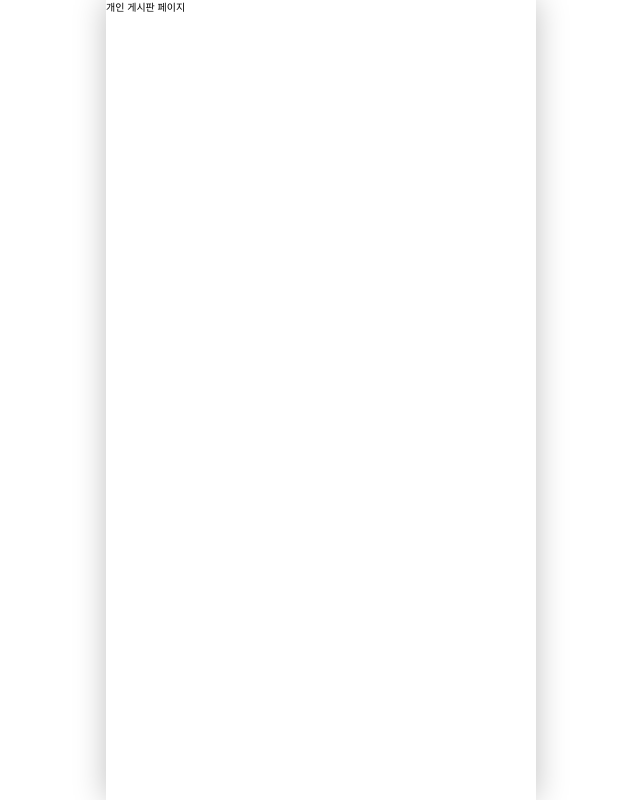
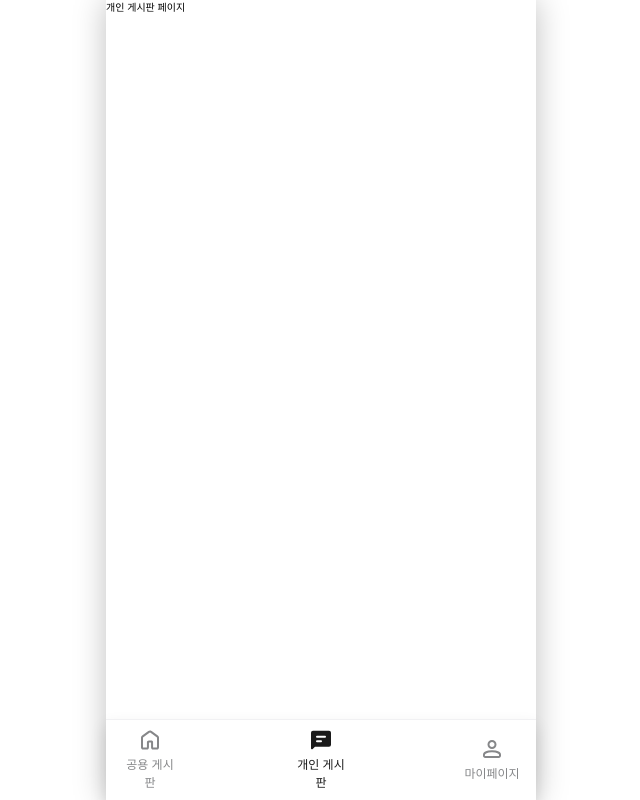
Before and after one commit to CapstoneDesign26-WELOG/FE, a React (Vite) app: page / in a window 1280 px wide. Shown: the whole page, without its empty margins (319-959 px from the left). Built offline with nearby package versions, Linux system fonts and the light colour scheme; a web font is replaced by a local one.

Commit message:
feat: layout 추가

```diff
--- /dev/null
+++ b/src/shared/routes/layout.jsx
@@ -0,0 +1,14 @@
+import { Outlet } from 'react-router-dom';
+import BottomNavigation from '../components/bottom-navigation/bottom-navigation';
+
+const Layout = () => (
+  <div className="flex min-h-screen flex-col">
+    <main className="flex-1">
+      <Outlet />
+    </main>
+
+    <BottomNavigation />
+  </div>
+);
+
+export default Layout;
--- a/src/shared/routes/router.jsx
+++ b/src/shared/routes/router.jsx
@@ -6,8 +6,12 @@ import Login from '@/pages/login/login';
 import MyPage from '@/pages/mypage/my-page';
 import Personal from '@/pages/public/public';
 import { ROUTES } from './routes-config';
+import Layout from './layout';
 
 export const router = createBrowserRouter([
+  {
+    element: <Layout />,
+    children: [
       {
         path: ROUTES.HOME,
         element: <Home />,
@@ -32,4 +36,6 @@ export const router = createBrowserRouter([
         path: ROUTES.MYPAGE,
         element: <MyPage />,
       },
+    ],
+  },
 ]);
```
Lines whose indentation alone changed are shown as unchanged.
